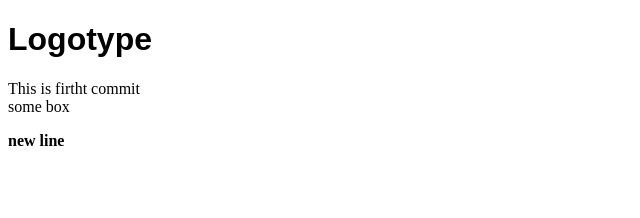
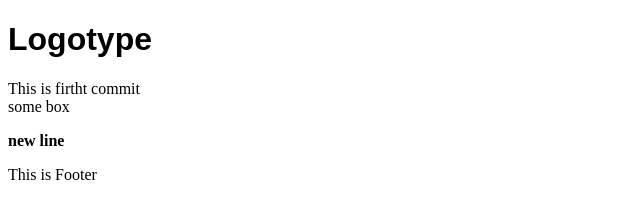
Before and after one commit to boyardd/homework, a plain HTML site: page index.html in a window 1280 px wide. Shown: the whole page, without its empty margins (0-640 px from the left). Drawn offline with Linux system fonts and the light colour scheme.

Commit message:
added footer

```diff
--- a/index.html
+++ b/index.html
@@ -17,5 +17,9 @@
 	</div>
 	This is firtht commit
 	<div> some box <p> <b> new line</b> </p> </div>
+
+<div>
+	<p> This is Footer </p>
+</div>
 </body>
 </html>
```
